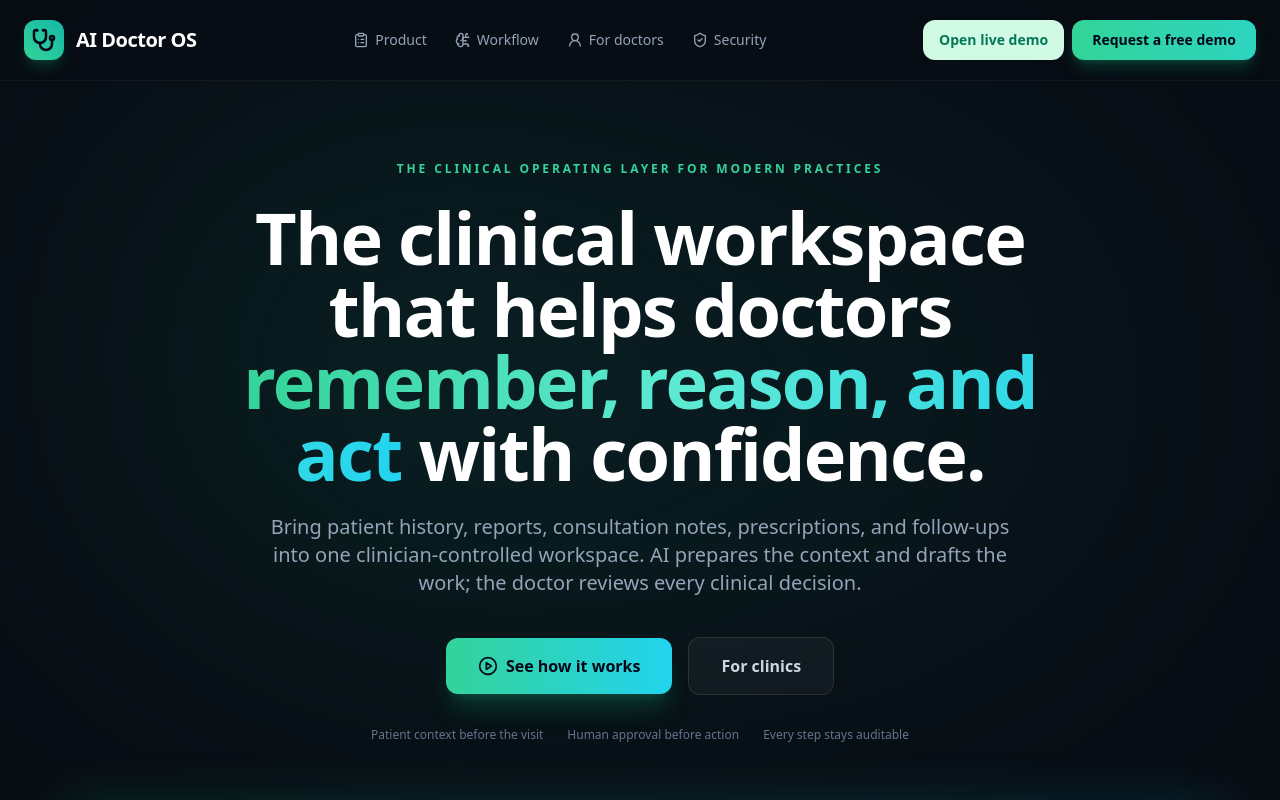
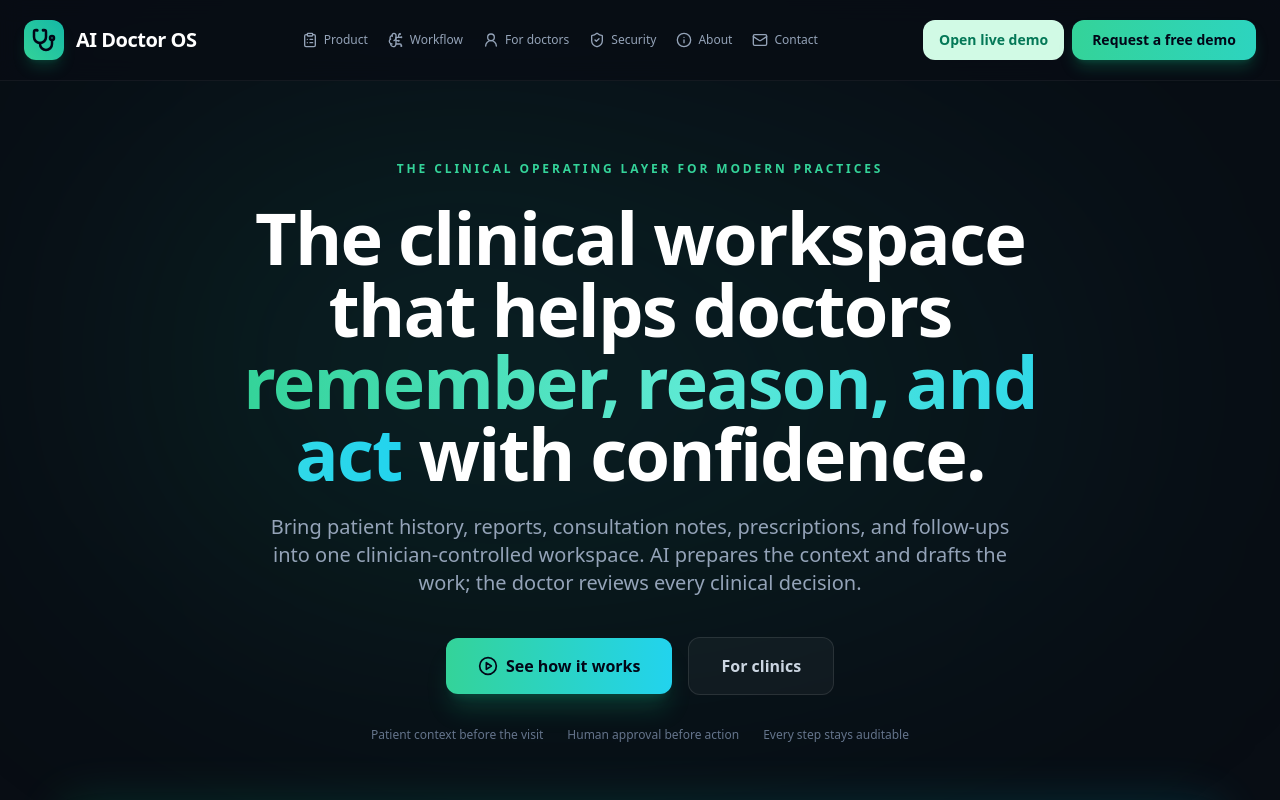
Before and after one commit to Yatricabs/AI-Doctor-OS, a Next.js app: page / in a window 1280 px wide. Shown: the top 800 px of the page. Built offline with nearby package versions, Linux system fonts and the light colour scheme.

Commit message:
Expose about and contact navigation links

```diff
--- a/components/Header.tsx
+++ b/components/Header.tsx
@@ -2,7 +2,7 @@
 
 import { useState } from "react";
 import Link from "next/link";
-import { Stethoscope, ClipboardList, BrainCircuit, ShieldCheck, UserRound } from "lucide-react";
+import { Stethoscope, ClipboardList, BrainCircuit, ShieldCheck, UserRound, Info, Mail } from "lucide-react";
 import DemoDialog from "./DemoDialog";
 
 const navItems = [
@@ -10,9 +10,11 @@ const navItems = [
   { label: "Workflow", icon: BrainCircuit, href: "/workflow" },
   { label: "For doctors", icon: UserRound, href: "/for-doctors" },
   { label: "Security", icon: ShieldCheck, href: "/security" },
+  { label: "About", icon: Info, href: "/about" },
+  { label: "Contact", icon: Mail, href: "/contact" },
 ];
 
 export default function Header() {
   const [demoOpen, setDemoOpen] = useState(false);
-  return <><header className="sticky top-0 z-50 border-b border-white/5 bg-[#080D14]/80 backdrop-blur-md"><div className="mx-auto flex h-20 max-w-7xl items-center justify-between px-6"><Link href="/" className="flex items-center gap-3"><span className="flex h-10 w-10 items-center justify-center rounded-xl bg-gradient-to-tr from-emerald-400 to-teal-500 text-slate-950 shadow-lg shadow-emerald-500/20"><Stethoscope className="h-6 w-6" strokeWidth={2.5} /></span><span className="text-xl font-extrabold tracking-tight text-white">AI Doctor OS</span></Link><nav className="hidden items-center gap-7 text-sm font-medium text-slate-400 md:flex">{navItems.map(({ label, icon: Icon, href }) => <Link key={label} href={href} className="flex items-center gap-1.5 transition-colors hover:text-emerald-400"><Icon className="h-4 w-4" />{label}</Link>)}</nav><div className="flex items-center gap-2"><Link href="/demo" className="hidden rounded-xl bg-emerald-100 px-4 py-2.5 text-sm font-semibold text-emerald-700 transition hover:bg-emerald-200 sm:inline-flex">Open live demo</Link><button onClick={() => setDemoOpen(true)} className="rounded-xl bg-gradient-to-r from-emerald-400 to-teal-400 px-5 py-2.5 text-sm font-semibold text-slate-950 shadow-lg shadow-emerald-500/25 transition-all hover:from-emerald-300 hover:to-teal-300">Request a free demo</button></div></div></header><DemoDialog open={demoOpen} onClose={() => setDemoOpen(false)} /></>;
+  return <><header className="sticky top-0 z-50 border-b border-white/5 bg-[#080D14]/80 backdrop-blur-md"><div className="mx-auto flex h-20 max-w-7xl items-center justify-between px-6"><Link href="/" className="flex items-center gap-3"><span className="flex h-10 w-10 items-center justify-center rounded-xl bg-gradient-to-tr from-emerald-400 to-teal-500 text-slate-950 shadow-lg shadow-emerald-500/20"><Stethoscope className="h-6 w-6" strokeWidth={2.5} /></span><span className="text-xl font-extrabold tracking-tight text-white">AI Doctor OS</span></Link><nav className="hidden items-center gap-5 text-xs font-medium text-slate-400 md:flex">{navItems.map(({ label, icon: Icon, href }) => <Link key={label} href={href} className="flex items-center gap-1.5 transition-colors hover:text-emerald-400"><Icon className="h-4 w-4" />{label}</Link>)}</nav><div className="flex items-center gap-2"><Link href="/demo" className="hidden rounded-xl bg-emerald-100 px-4 py-2.5 text-sm font-semibold text-emerald-700 transition hover:bg-emerald-200 sm:inline-flex">Open live demo</Link><button onClick={() => setDemoOpen(true)} className="rounded-xl bg-gradient-to-r from-emerald-400 to-teal-400 px-5 py-2.5 text-sm font-semibold text-slate-950 shadow-lg shadow-emerald-500/25 transition-all hover:from-emerald-300 hover:to-teal-300">Request a free demo</button></div></div></header><DemoDialog open={demoOpen} onClose={() => setDemoOpen(false)} /></>;
 }
```
